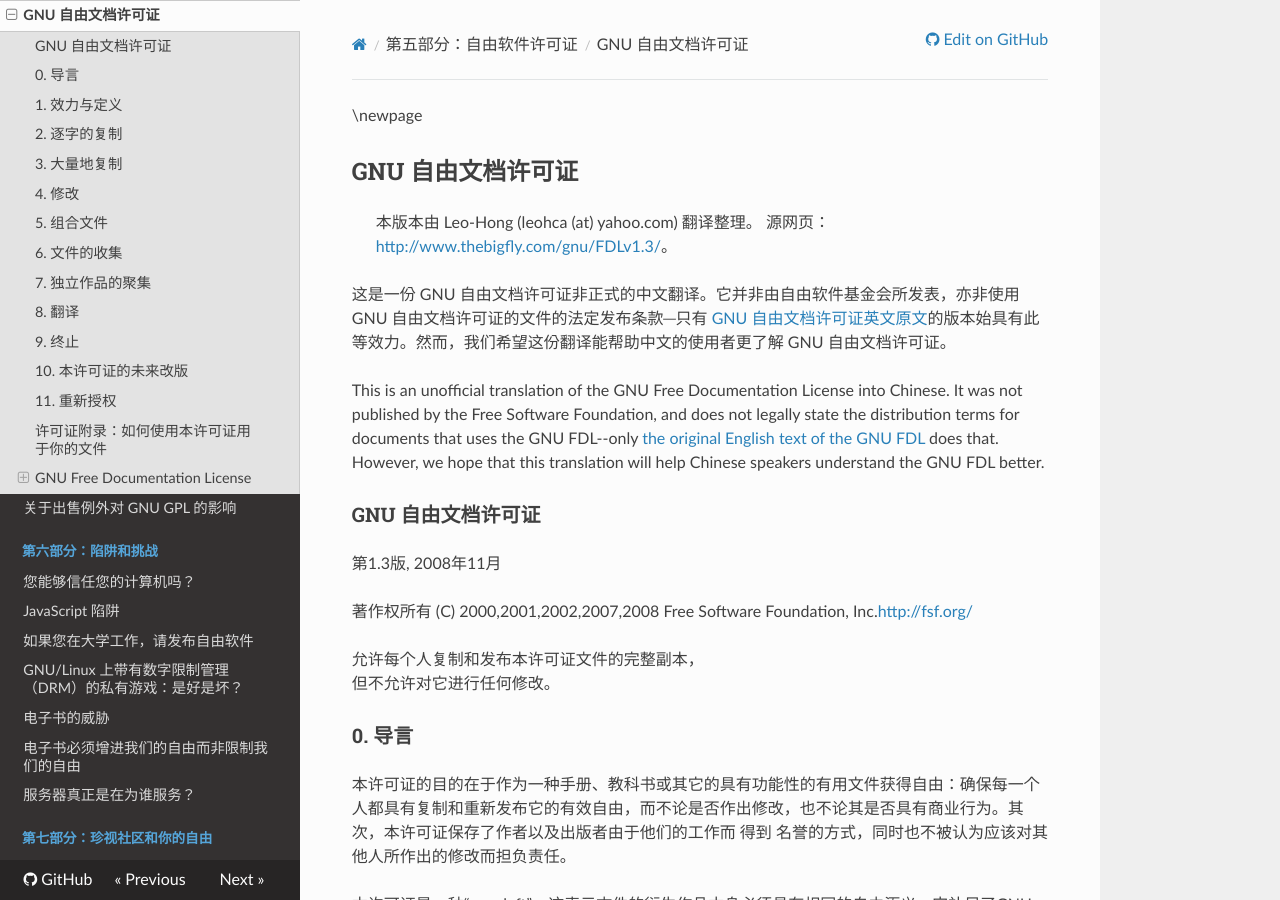
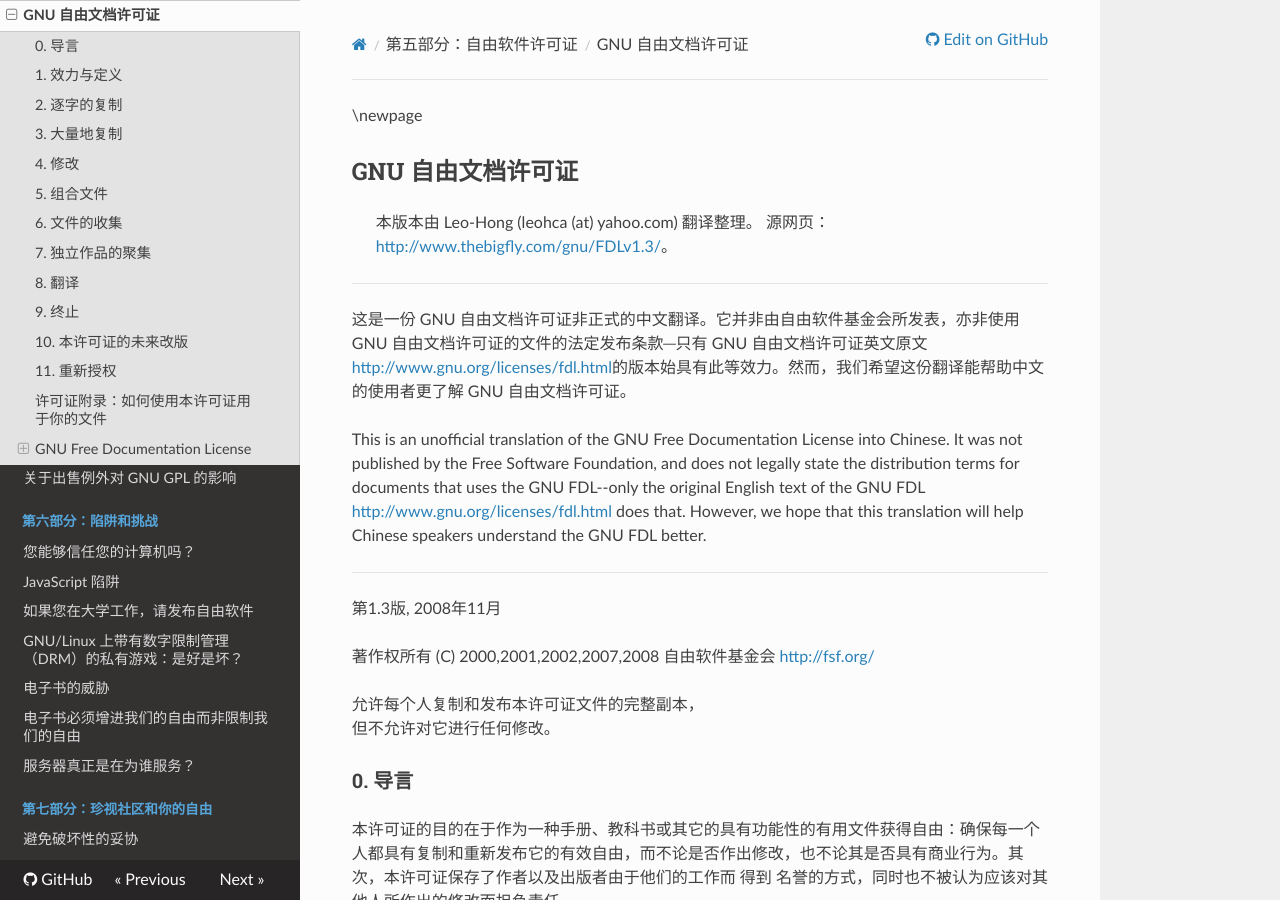
Before and after one commit to beijinglug/fsfs-zh, an MkDocs documentation site: the page built from docs/fdl.md, in a window 1280 px wide and 900 px high. Built offline with MkDocs 1.6.1, drawn with Linux system fonts in a browser that asks for light colours; nearby versions of some CDN libraries; old or Windows-style settings are respelled for this version of MkDocs; some of the changed text lies outside the part shown.

Commit message:
proofread for licences file

`````diff
--- a/docs/fdl.md
+++ b/docs/fdl.md
@@ -3,15 +3,17 @@
 
 > 本版本由 Leo-Hong (leohca (at) yahoo.com) 翻译整理。 源网页：<http://www.thebigfly.com/gnu/FDLv1.3/>。
 
-这是一份 GNU 自由文档许可证非正式的中文翻译。它并非由自由软件基金会所发表，亦非使用 GNU 自由文档许可证的文件的法定发布条款─只有 [GNU 自由文档许可证英文原文](http://www.gnu.org/licenses/fdl.html)的版本始具有此等效力。然而，我们希望这份翻译能帮助中文的使用者更了解 GNU 自由文档许可证。
+-----
 
-This is an unofficial translation of the GNU Free Documentation License into Chinese. It was not published by the Free Software Foundation, and does not legally state the distribution terms for documents that uses the GNU FDL--only [the original English text of the GNU FDL](http://www.gnu.org/licenses/fdl.html) does that. However, we hope that this translation will help Chinese speakers understand the GNU FDL better.
+这是一份 GNU 自由文档许可证非正式的中文翻译。它并非由自由软件基金会所发表，亦非使用 GNU 自由文档许可证的文件的法定发布条款─只有 GNU 自由文档许可证英文原文 <http://www.gnu.org/licenses/fdl.html>的版本始具有此等效力。然而，我们希望这份翻译能帮助中文的使用者更了解 GNU 自由文档许可证。
 
-### GNU 自由文档许可证
+This is an unofficial translation of the GNU Free Documentation License into Chinese. It was not published by the Free Software Foundation, and does not legally state the distribution terms for documents that uses the GNU FDL--only the original English text of the GNU FDL <http://www.gnu.org/licenses/fdl.html> does that. However, we hope that this translation will help Chinese speakers understand the GNU FDL better.
+
+-----
 
 第1.3版, 2008年11月
 
-著作权所有 (C) 2000,2001,2002,2007,2008 Free Software Foundation, Inc.<http://fsf.org/></font>
+著作权所有 (C) 2000,2001,2002,2007,2008 自由软件基金会 <http://fsf.org/>
 
 允许每个人复制和发布本许可证文件的完整副本，
 但不允许对它进行任何修改。
@@ -167,21 +169,32 @@
 为使用本许可证成为你撰写成的一份文件，必须在文件中包括本许可证的一份复本，以及标题页的后面包括许可声明：
 
 ````
-Copyright (c) YEAR YOUR NAME. Permission is granted to copy, distribute and/or modify this document under the terms of the GNU Free Documentation License, Version 1.2 or any later version published by the Free Software Foundation; with no Invariant Sections, no Front-Cover Texts, and no Back-Cover Texts. A copy of the license is included in the section entitled "GNU Free Documentation License".
-
+Copyright (c) YEAR YOUR NAME. Permission is granted to copy,
+distribute and/or modify this document under the terms of
+the GNU Free Documentation License, Version 1.2 or any later
+version published by the Free Software Foundation; with no
+Invariant Sections, no Front-Cover Texts, and no Back-Cover
+Texts. A copy of the license is included in the section
+entitled "GNU Free Documentation License".
 ````
 
 如果你有恒常章节、前封面文字和后封面文字，请将with... Texts这一行以这些文本取代：
 
 ````
-with the Invariant Sections being LIST THEIR TITLES, with the Front-Cover Texts being LIST, and with the Back-Cover Texts being LIST.
+with the Invariant Sections being LIST THEIR TITLES, with the
+Front-Cover Texts being LIST, and with the Back-Cover Texts
+being LIST.
 ````
 
 如果你有不具封面文字的恒常章节，或一些其它这三者的组合，将可选择的二项合并以符合实际情形。
 
 如果你的文件中包含有并非微不足道的程序码范例，我们建议这些范例平行地在你的自由软件授权选择下，比如以 GNU General Public License 的自由软件授权来发布，从而允许它们作为自由软件而使用。
 
+
+
 **因为本书是基于 GNU FPL 许可证发布的，所以下面附加 FDL 许可证的英文原版，同时亦可与前面中文翻译版共同帮助理解。特此注明。**
+
+------
 
 ### GNU Free Documentation License
 
@@ -632,7 +645,8 @@
 
 ```
 with the Invariant Sections being list their titles, with the
-Front\-Cover Texts being list, and with the Back\-Cover Texts being list.
+Front-Cover Texts being list, and with the Back-Cover Texts
+being list.
 ```
 
 If you have Invariant Sections without Cover Texts, or some other
--- a/docs/lgpl.md
+++ b/docs/lgpl.md
@@ -3,18 +3,19 @@
 
 > 中文翻译 Leo <leohca@yahoo.com>  源网页：<http://www.thebigfly.com/gnu/lgpl/lgpl-v3.php>
 
-这是一份 GNU 宽通用许可证非正式的中文翻译。它并非由自由软件基金会所发表，亦非使用 GNU 宽通用许可证的文件的法定发布条款─只有 [GNU 宽通用许可证英文原文](http://www.gnu.org/licenses/lgpl.html)的版本始具有此等效力。然而，我们希望这份翻译能帮助中文的使用者更了解 GNU 宽通用许可证。
+-----
 
-This is an unofficial translation of the LGPL Free Documentation License into Chinese. It was not published by the Free Software Foundation, and does not legally state the distribution terms for documents that uses the GNU LGPL--only [the original English text of the GNU LGPL](http://www.gnu.org/licenses/lgpl.html) does that. However, we hope that this translation will help Chinese speakers understand the GNU LGPL better
+这是一份 GNU 宽通用许可证非正式的中文翻译。它并非由自由软件基金会所发表，亦非使用 GNU 宽通用许可证的文件的法定发布条款─只有GNU 宽通用许可证英文原文 <http://www.gnu.org/licenses/lgpl.html> 的版本始具有此等效力。然而，我们希望这份翻译能帮助中文的使用者更了解 GNU 宽通用许可证。
 
-### GNU 宽通用许可证
+This is an unofficial translation of the LGPL Free Documentation License into Chinese. It was not published by the Free Software Foundation, and does not legally state the distribution terms for documents that uses the GNU LGPL--only the original English text of the GNU LGPL <http://www.gnu.org/licenses/lgpl.html> does that. However, we hope that this translation will help Chinese speakers understand the GNU LGPL better
+
+-----
 
 第3版, 2007年6月29日
 
-版权所有 （C）2007 Free Software Foundation, Inc.(http://fsf.org/)
+版权所有 （C）2007 自由软件基金会 http://fsf.org/
 
-允许每个人复制和发布本授权文件的完整副本，
-但不允许对它进行任何修改。
+允许每个人复制和发布本授权文件的完整副本，但不允许对它进行任何修改。
 
 本版本的GNU较宽松公共许可证包含了GNU通用公共授权第三版里的项目和条款，以下是复制，发布和修改软件的详细条款和条件。
 
`````
Also changed, not shown: docs/gpl.md (+14 -7 lines).
